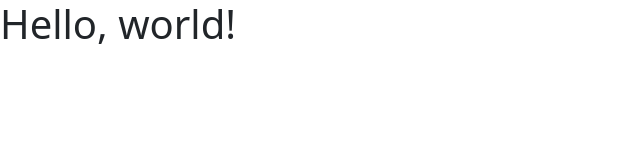
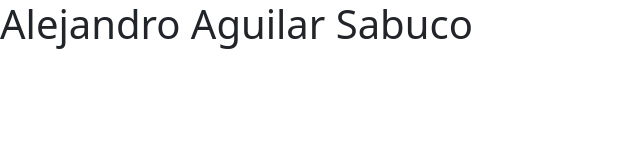
Before and after one commit to AlejandroAS01/AlejandroAS01.github.io, a plain HTML site: page index.html in a window 1280 px wide. Shown: the whole page, without its empty margins (0-640 px from the left). Drawn offline with nearby package versions, Linux system fonts and the light colour scheme.

Commit message:
Cambio títulos

```diff
--- a/index.html
+++ b/index.html
@@ -8,10 +8,10 @@
     <!-- Bootstrap CSS -->
     <link href="https://cdn.jsdelivr.net/npm/bootstrap@5.1.3/dist/css/bootstrap.min.css" rel="stylesheet" integrity="sha384-1BmE4kWBq78iYhFldvKuhfTAU6auU8tT94WrHftjDbrCEXSU1oBoqyl2QvZ6jIW3" crossorigin="anonymous">
 
-    <title>Hello, world!</title>
+    <title>Alejandro Aguilar Sabuco</title>
   </head>
   <body>
-    <h1>Hello, world!</h1>
+    <h1>Alejandro Aguilar Sabuco</h1>
 
     <!-- Optional JavaScript; choose one of the two! -->
 
```
